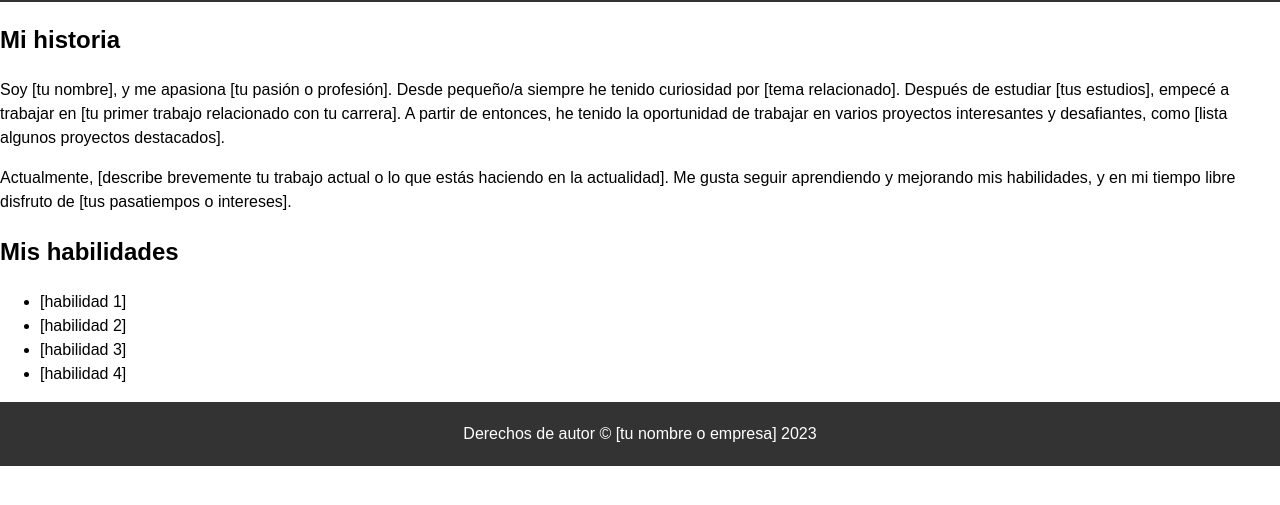
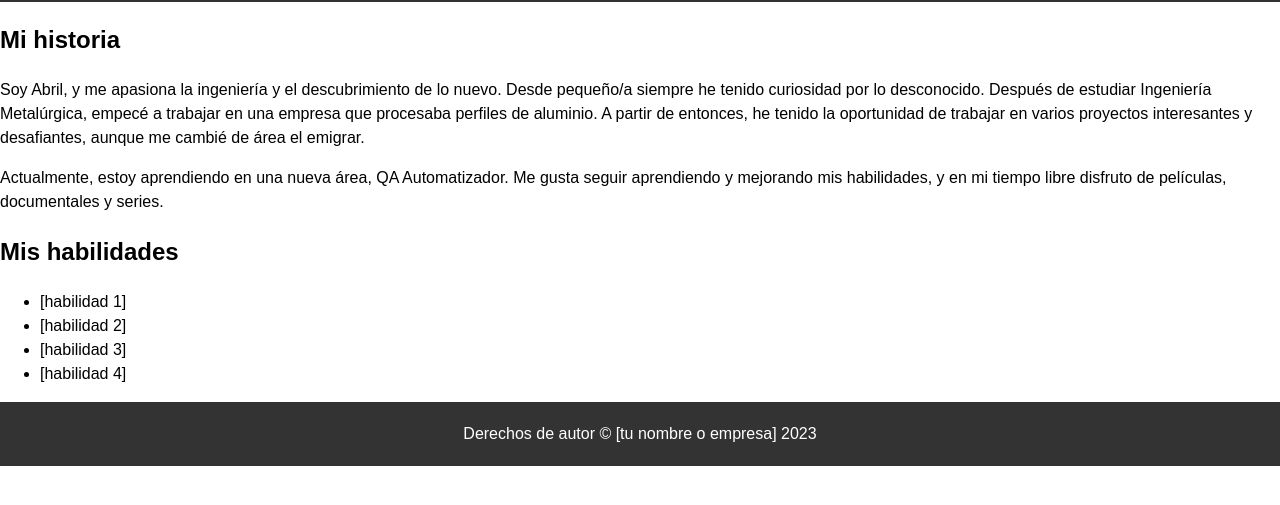
Before and after one commit to abrilonia/Trabajo-Abril-Bracamonte, a plain HTML site: page sobre-mi.html in a window 1280 px wide. Shown: the part 119-624 px from the top of the page. Drawn offline with Linux system fonts and the light colour scheme.

Commit message:
Se actualiza archivo sobre-mi. html con información personal

```diff
--- a/sobre-mi.html
+++ b/sobre-mi.html
@@ -19,8 +19,8 @@
     <main>
       <section>
         <h2>Mi historia</h2>
-        <p>Soy [tu nombre], y me apasiona [tu pasión o profesión]. Desde pequeño/a siempre he tenido curiosidad por [tema relacionado]. Después de estudiar [tus estudios], empecé a trabajar en [tu primer trabajo relacionado con tu carrera]. A partir de entonces, he tenido la oportunidad de trabajar en varios proyectos interesantes y desafiantes, como [lista algunos proyectos destacados].</p>
-        <p>Actualmente, [describe brevemente tu trabajo actual o lo que estás haciendo en la actualidad]. Me gusta seguir aprendiendo y mejorando mis habilidades, y en mi tiempo libre disfruto de [tus pasatiempos o intereses].</p>
+        <p>Soy Abril, y me apasiona la ingeniería y el descubrimiento de lo nuevo. Desde pequeño/a siempre he tenido curiosidad por lo desconocido. Después de estudiar Ingeniería Metalúrgica, empecé a trabajar en una empresa que procesaba perfiles de aluminio. A partir de entonces, he tenido la oportunidad de trabajar en varios proyectos interesantes y desafiantes, aunque me cambié de área el emigrar.</p>
+        <p>Actualmente, estoy aprendiendo en una nueva área, QA Automatizador. Me gusta seguir aprendiendo y mejorando mis habilidades, y en mi tiempo libre disfruto de películas, documentales y series.</p>
       </section>
       <section>
         <h2>Mis habilidades</h2>
```
